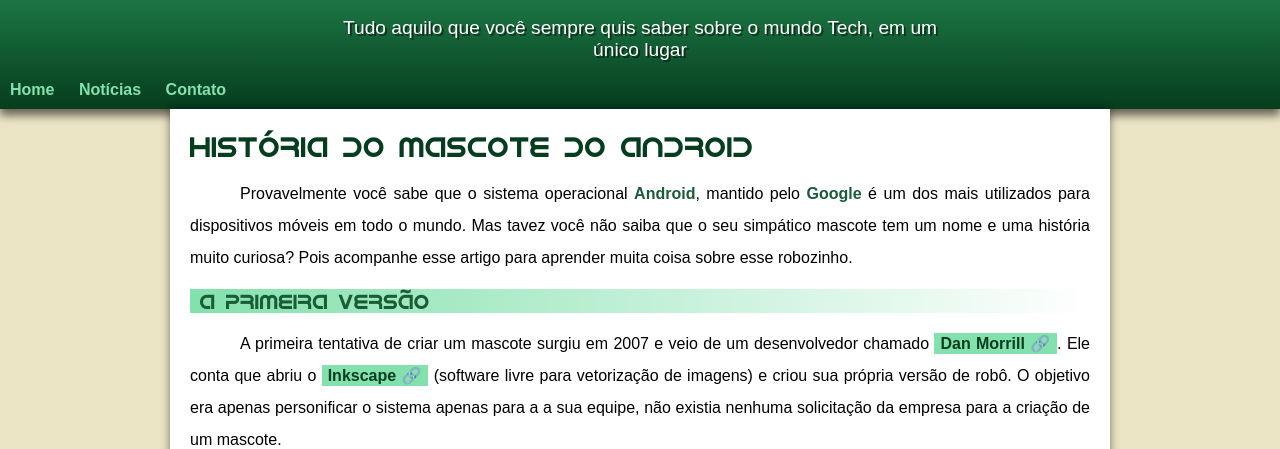
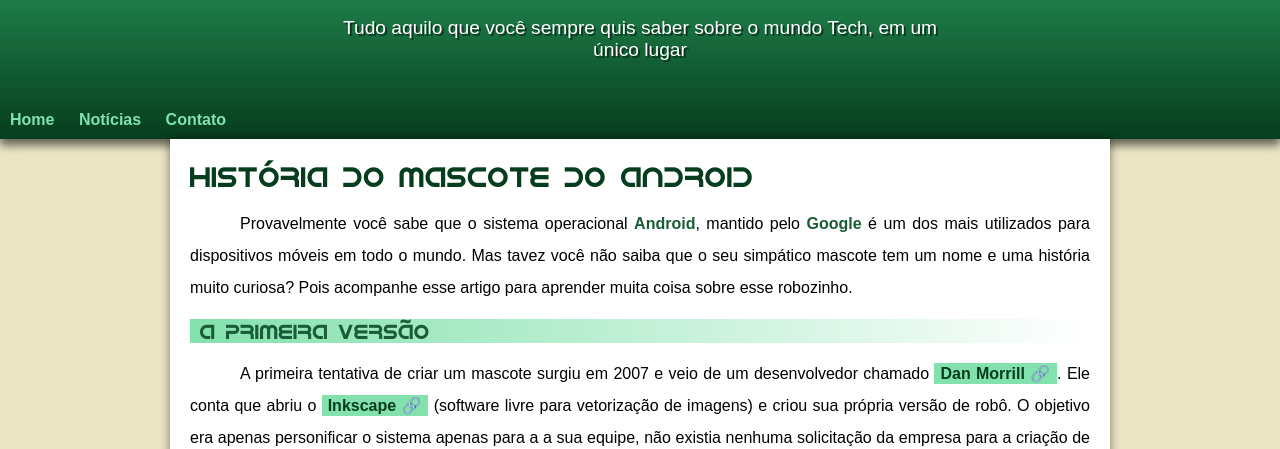
Before and after one commit to Dan-Sato/projeto-android, a plain HTML site: page index.html in a window 1280 px wide. Shown: the part 100-549 px from the top of the page. Drawn offline with Linux system fonts and the light colour scheme.

Commit message:
Update style.css

```diff
--- a/style.css
+++ b/style.css
@@ -45,9 +45,8 @@
   max-width: 600px;
   padding-right: 10px;
   padding-left: 10px;
-  /* padding-bottom: 60px; */
+  padding-bottom: 50px;
   margin: auto;
-  margin-bottom: 20px;
   text-shadow: 2px 2px 0px rgba(0, 0, 0, 0.5);
 }
 header > h1 {
```
